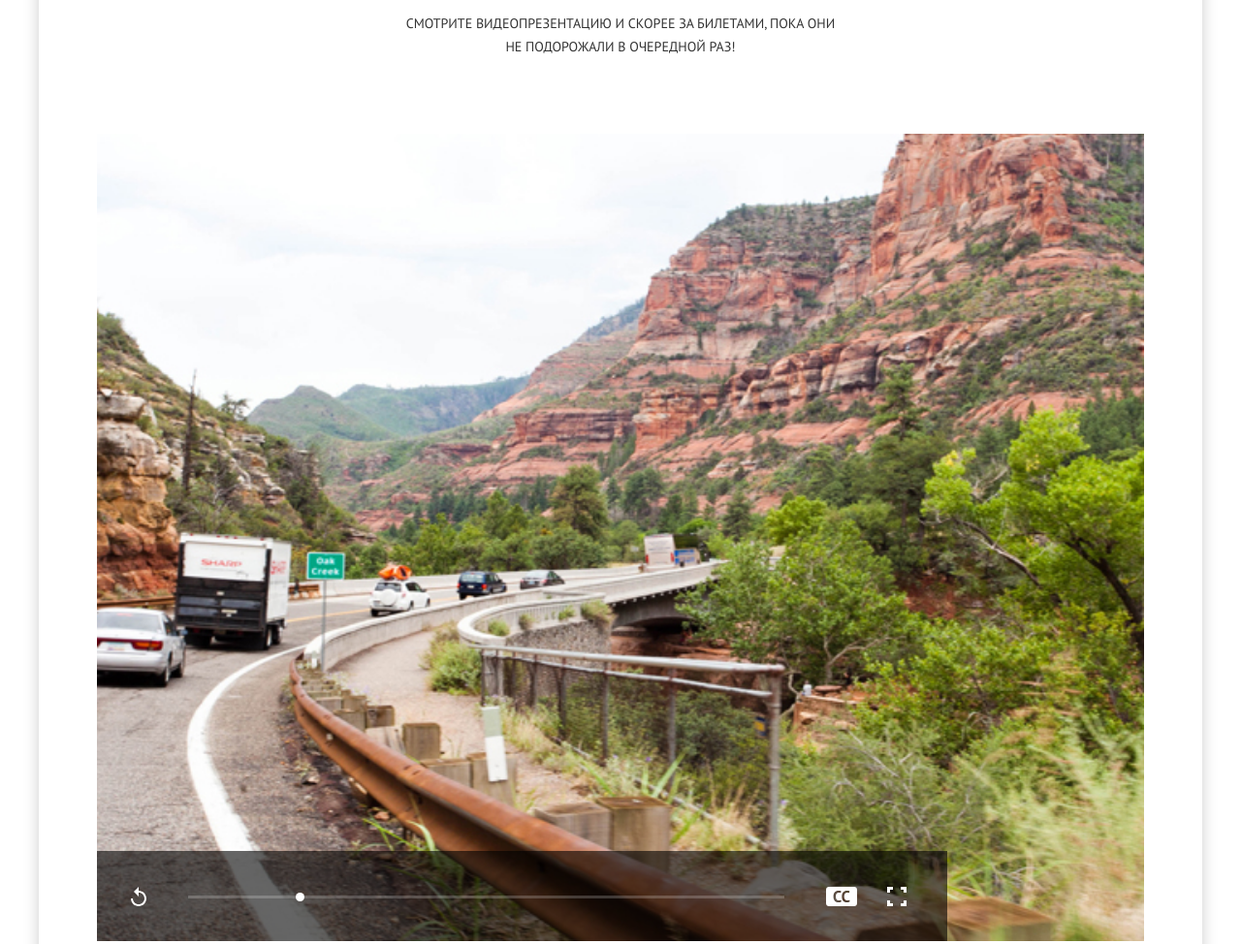
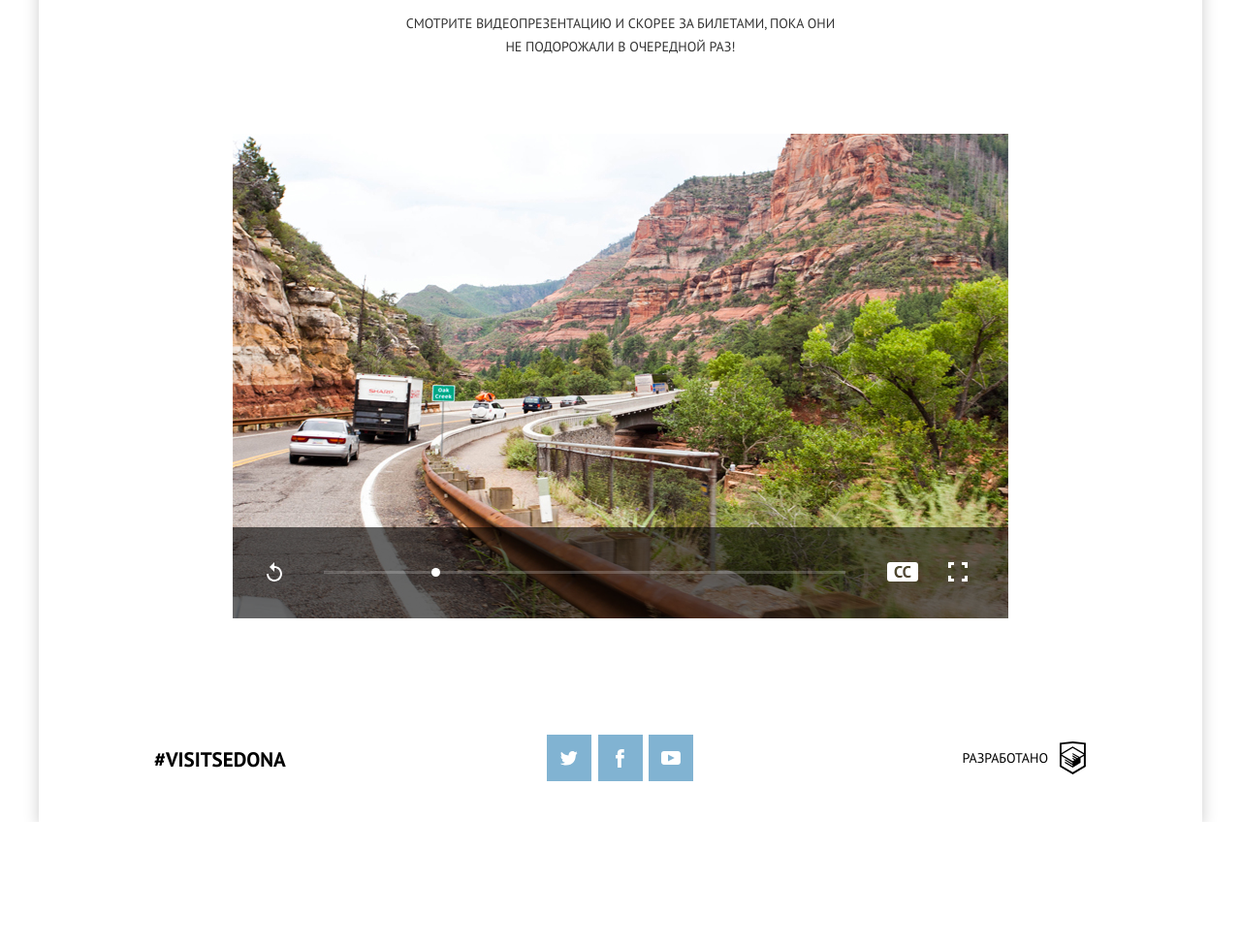
Before and after one commit to DaniyarSeferov/1117947-sedona-21, a website: page source/catalog.html in a window 1280 px wide. Shown: the part 1420-2394 px from the top of the page at 97% size. After the commit the page ends 2268 px from the top, so only its background shows below. Drawn offline with nearby package versions, Linux system fonts and the light colour scheme; files that its build step writes are made by us from their sources.

Commit message:
#Task 5.3: Catalog Desktop

```diff
--- a/source/catalog.html
+++ b/source/catalog.html
@@ -149,6 +149,7 @@
       <!-- Здесь будет видео -->
       <div class="video__player container">
         <picture>
+          <source media="(min-width: 1200px)" srcset="img/video-desktop.jpg">
           <source media="(min-width: 768px)" srcset="img/video-tablet.jpg">
           <img class="video__poster" src="img/video-mobile.jpg" alt="Sedona">
         </picture>
--- a/source/sass/blocks/copyright.scss
+++ b/source/sass/blocks/copyright.scss
@@ -28,6 +28,10 @@
     height: 35px;
     font-size: 0;
 
+    @media (min-width: $desktop-width) {
+      margin-right: 60px;
+    }
+
     &:hover path,
     &:focus path {
       fill: $color-blue-light;
--- a/source/sass/blocks/page-footer.scss
+++ b/source/sass/blocks/page-footer.scss
@@ -37,6 +37,7 @@
       }
 
       @media (min-width: $desktop-width) {
+        padding-left: 59px;
         padding-right: 25px;
       }
     }
--- a/source/sass/blocks/video.scss
+++ b/source/sass/blocks/video.scss
@@ -8,6 +8,7 @@
   }
 
   @media (min-width: $desktop-width) {
+    margin-bottom: 70px;
     padding-top: 50px;
   }
 
@@ -59,6 +60,9 @@
     @media (min-width: $desktop-width) {
       max-width: 800px;
       margin: 0 auto;
+      padding-bottom: 25px;
+      height: 47px;
+      width: calc(100% - 77px);
     }
   }
 
@@ -106,6 +110,11 @@
 
     @media (min-width: $tablet-width) {
       position: relative;
+    }
+
+    @media (min-width: $desktop-width) {
+      max-width: 800px;
+      margin: 0 auto;
     }
   }
 
```
Also changed, not shown: source/img/video-desktop.jpg (added).
